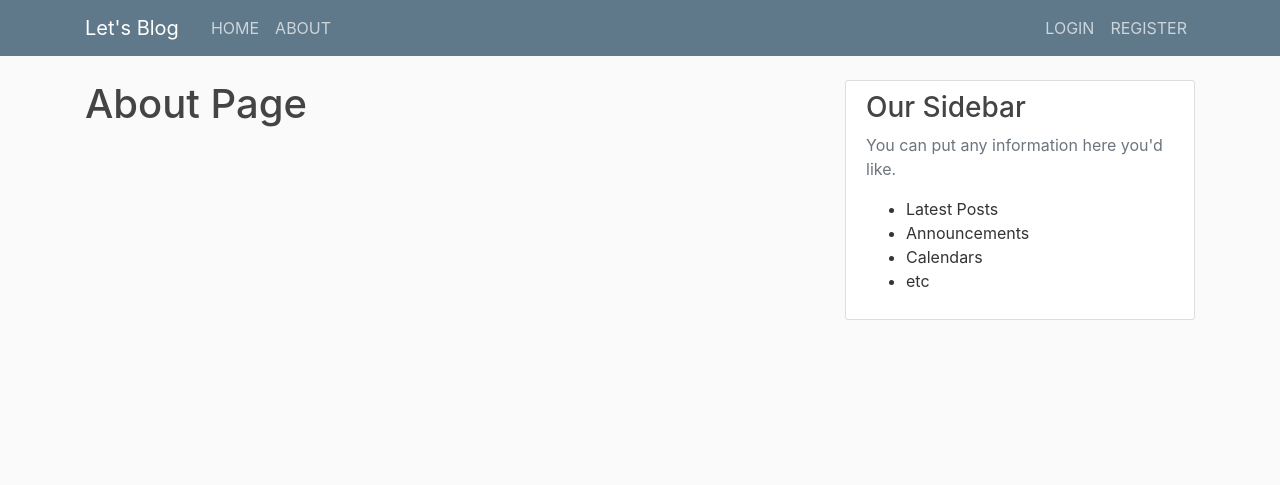
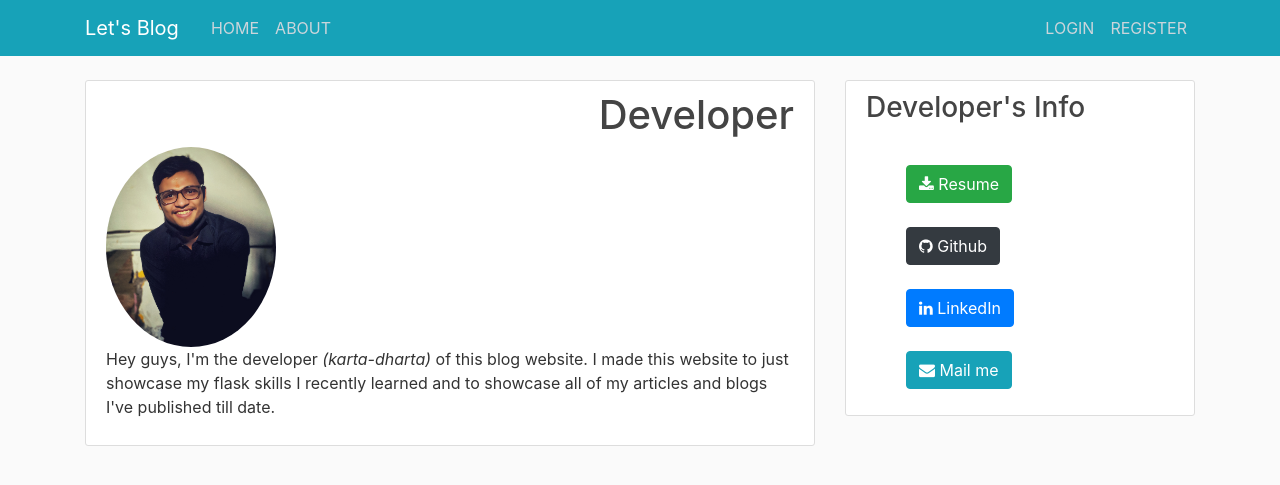
Before and after one commit to RgnDunes/Let-s-Blog, a Flask app: page /about in a window 1280 px wide. Shown: the top 485 px of the page. Run offline with Flask 2, Linux system fonts and the light colour scheme.

Commit message:
Updated Database entries, Changed NavBar, About Page

```diff
--- a/flaskblog/templates/about.html
+++ b/flaskblog/templates/about.html
@@ -1,3 +1,17 @@
 {% extends "layout.html" %} {% block content %}
-<h1>About Page</h1>
+<div class="content-section">
+  <h1 align="right">Developer</h1>
+  <img
+    class="rounded-circle"
+    src="{{url_for('static',filename='developer/developer.jpeg')}}"
+    width="170px"
+    height="200px"
+  ></img>
+  <p>
+    Hey guys, I'm the developer <i>(karta-dharta)</i> of this blog website. I
+    made this website to just showcase my flask skills I recently learned and to
+    showcase all of my articles and blogs I've published till date.
+  </p>
+</div>
+
 {% endblock content %}
--- a/flaskblog/templates/create_post.html
+++ b/flaskblog/templates/create_post.html
@@ -26,7 +26,7 @@
           <span>{{error}}</span>
           {% endfor %}
         </div>
-        {% else %} {{form.content(class="form-control form-control-lg") }} {%
+        {% else %} {{form.content(class="form-control form-control-lg")}} {%
         endif %}
       </div>
     </fieldset>
--- a/flaskblog/templates/layout.html
+++ b/flaskblog/templates/layout.html
@@ -6,6 +6,7 @@
       name="viewport"
       content="width=device-width, initial-scale=1, shrink-to-fit=no"
     />
+    <link rel="icon" href="{{url_for('static',filename='developer/Logo.png')}}" type="image/gif">
 
     <!-- Bootstrap CSS -->
     <link
@@ -14,6 +15,12 @@
       integrity="sha384-TX8t27EcRE3e/ihU7zmQxVncDAy5uIKz4rEkgIXeMed4M0jlfIDPvg6uqKI2xXr2"
       crossorigin="anonymous"
     />
+    <!-- Fontawesome -->
+    <link
+      rel="stylesheet"
+      href="https://stackpath.bootstrapcdn.com/font-awesome/4.7.0/css/font-awesome.min.css"
+    />
+
 
     <link rel="stylesheet" type="text/css" href="{{ url_for('static',filename='main.css')}}">
 
@@ -26,7 +33,7 @@
   <body>
     <!-- NAVIGATION BAR STARTS -->
     <header class="site-header">
-      <nav class="navbar navbar-expand-md navbar-dark bg-steel fixed-top">
+      <nav class="navbar navbar-expand-md navbar-dark bg-info fixed-top">
         <div class="container">
           <a href="/" class="navbar-brand mr-4">Let's Blog</a>
           <button
@@ -77,13 +84,13 @@
         </div>
         <div class="col-md-4">
           <div class="content-section">
-            <h3>Our Sidebar</h3>
-            <p class="text-muted">You can put any information here you'd like.
+            <h3>Developer's Info</h3>
+            <p class="text-muted">
               <ul>
-                <li>Latest Posts</li>
-                <li>Announcements</li>
-                <li>Calendars</li>
-                <li>etc</li>
+                <br><a href="{{url_for('static',filename='developer/Resume.pdf')}}" download><button class="btn btn-success"><i class="fa fa-download" aria-hidden="true"></i> Resume</button></a></br>
+                <br><a href="https://github.com/RgnDunes"><button class="btn btn-dark"><i class="fa fa-github" aria-hidden="true"></i> Github</button></a></br>
+                <br><a href="https://www.linkedin.com/in/divyansh-singh-8137201a2/"><button class="btn btn-primary"><i class="fa fa-linkedin" aria-hidden="true"></i> LinkedIn</button></a></br>
+                <br><a href="mailto:singh.divyansh1802@gmail.com"><button class="btn btn-info"><i class="fa fa-envelope" aria-hidden="true"></i> Mail me</button></a></br>
               </ul>
             </p>
           </div>
--- a/flaskblog/templates/register.html
+++ b/flaskblog/templates/register.html
@@ -50,8 +50,8 @@
           <span>{{error}}</span>
           {% endfor %}
         </div>
-        {% else %} {{form.confirm_password(class="form-control form-control-lg")
-        }} {% endif %}
+        {% else %} {{form.confirm_password(class="form-control
+        form-control-lg")}} {% endif %}
       </div>
     </fieldset>
     <div class="form-group">{{ form.submit(class="btn btn-outline-info")}}</div>
```
Also changed, not shown: flaskblog/site.db, flaskblog/static/developer/Logo.png (added), flaskblog/static/developer/developer.jpeg (added), flaskblog/static/profile_pics/428f5834b5b4464a.jpg (deleted), flaskblog/static/profile_pics/5ba7b0d66d57f741.jpg (deleted), flaskblog/static/profile_pics/79ed10215e335e2f.jpeg (added), flaskblog/static/profile_pics/ccbfb98de60ab6b0.jpg (deleted), 1 other file.
